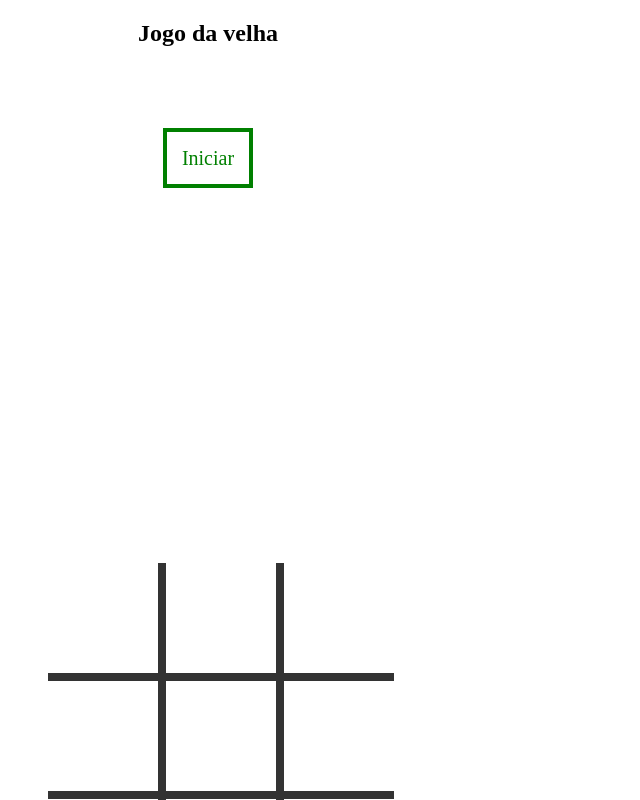
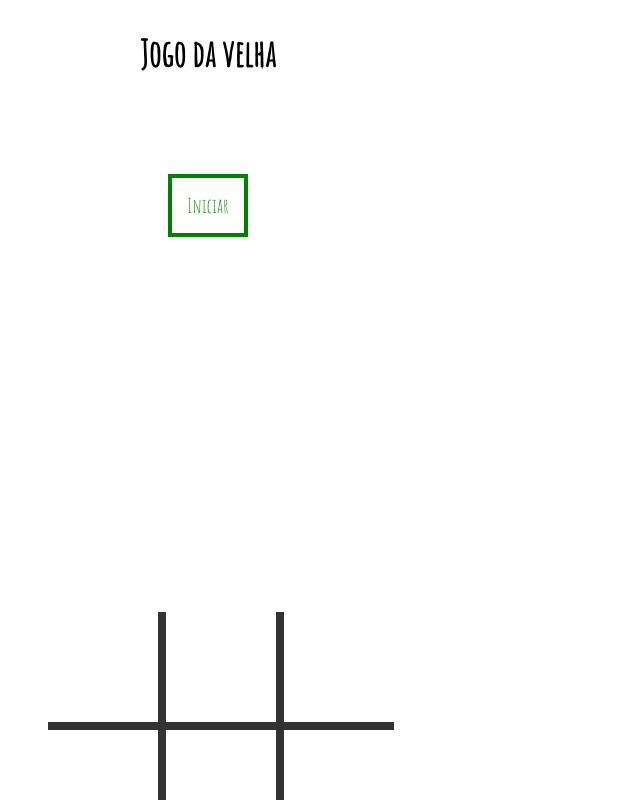
Before and after one commit to alanbritodossantos/JogoDaVelha, an Angular app in the folder jogo-da-velha/: page / in a window 1280 px wide. Shown: the top 800 px of the page, without its empty margins (0-640 px from the left). Built offline with nearby package versions, Linux system fonts and the light colour scheme.

Commit message:
adicionando fonte

```diff
--- a/jogo-da-velha/src/app/jogo-da-velha/jogo-da-velha.component.css
+++ b/jogo-da-velha/src/app/jogo-da-velha/jogo-da-velha.component.css
@@ -2,7 +2,9 @@
   width: 400px;
   height: 400px;
 text-align: center;
-font-family: 'Press Start 2P', cursive;
+/* font-family: 'Press Start 2P', cursive; */
+font-family: 'Amatic SC', cursive;
+font-size: 150%;
 }
 
 div.principal {
--- a/jogo-da-velha/src/index.html
+++ b/jogo-da-velha/src/index.html
@@ -6,6 +6,13 @@
   <base href="/">
   <meta name="viewport" content="width=device-width, initial-scale=1">
   <link rel="icon" type="image/x-icon" href="favicon.ico">
+
+
+  <link rel="preconnect" href="https://fonts.googleapis.com">
+  <link rel="preconnect" href="https://fonts.gstatic.com" crossorigin>
+  <link href="https://fonts.googleapis.com/css2?family=Amatic+SC&display=swap" rel="stylesheet">
+
+
 </head>
 <body>
   <app-root></app-root>
```
